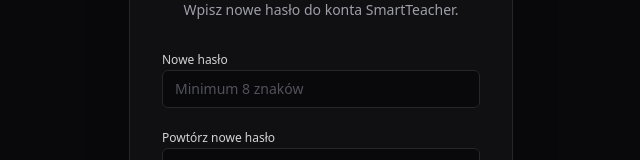
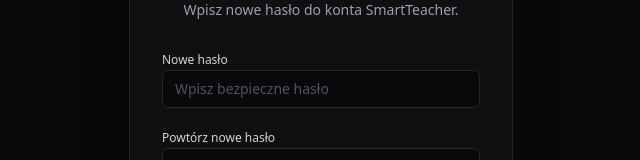
Before and after one commit to muskalaiza/smartteacher-next, a Next.js app: page /zmien-haslo in a window 1280 px wide. Shown: the part 290-450 px from the top of the page, without its empty margins (319-959 px from the left). Built offline with nearby package versions, Linux system fonts and the light colour scheme; no server answers.

Commit message:
Fix palceholder changePasswordForm

```diff
--- a/components/auth/changePasswordForm.jsx
+++ b/components/auth/changePasswordForm.jsx
@@ -81,7 +81,7 @@ export default function ChangePasswordForm({ handleChangePassword }) {
           type="password"
           required
           autoComplete="off"
-          placeholder="Minimum 8 znaków"
+          placeholder="Wpisz bezpieczne hasło"
           value={password}
           onChange={(event) => setPassword(event.target.value)}
           className="w-full rounded-md border border-zinc-800 bg-zinc-950 px-3 py-2 text-sm text-zinc-200 transition-colors placeholder:text-zinc-600 focus:border-indigo-500 focus:outline-none focus:ring-1 focus:ring-indigo-500"
```
